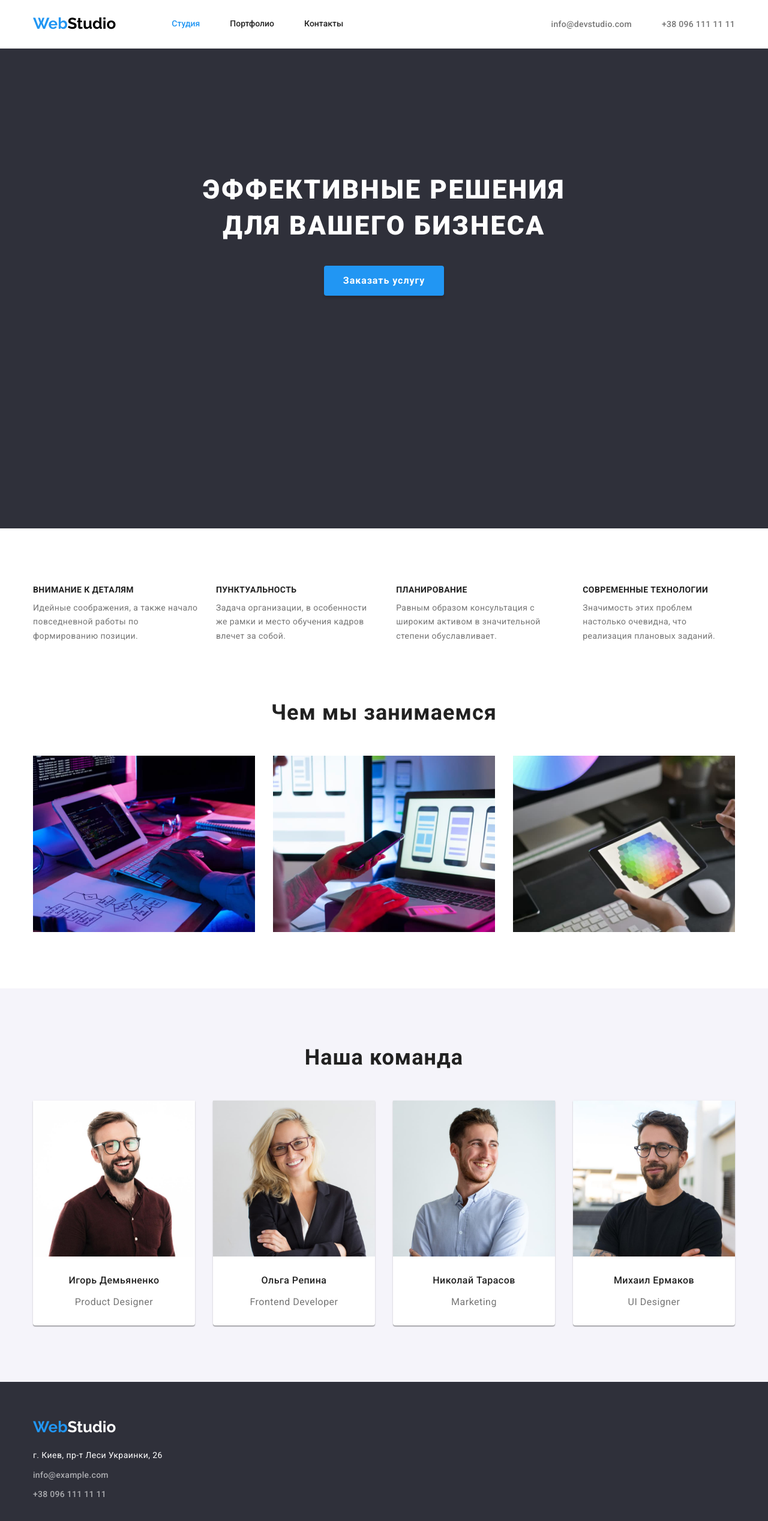
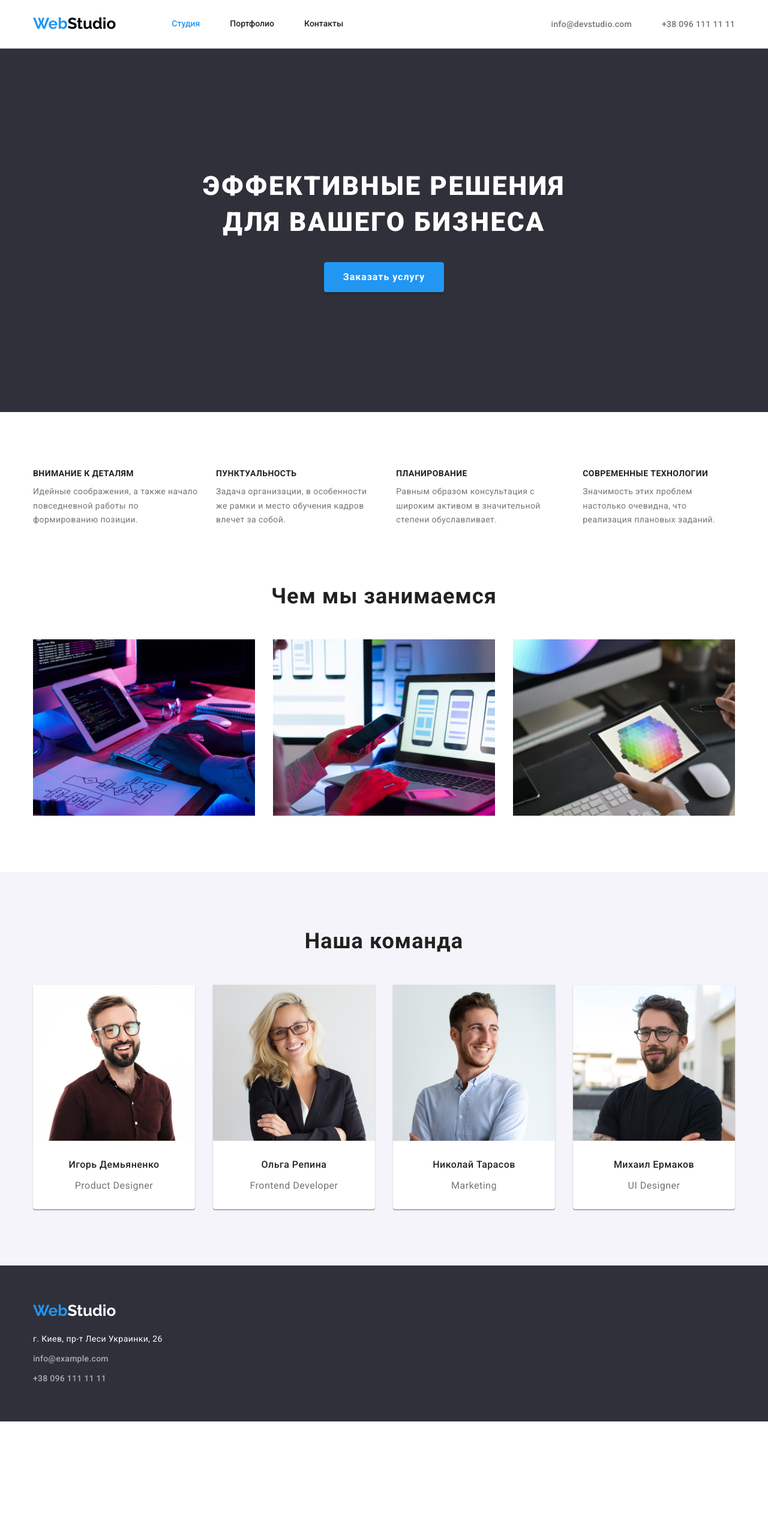
Before and after one commit to haiduknavy/goit-markup-hw-03, a plain HTML site: page index.html in a window 1280 px wide. Shown: the whole page at 60% size. After the commit the page ends 2370 px from the top, so only its background shows below. Drawn offline with nearby package versions, Linux system fonts and the light colour scheme.

Commit message:
Внесение правок

```diff
--- a/css/styles.css
+++ b/css/styles.css
@@ -1,6 +1,3 @@
-/* section {
-  outline: 1.5px solid black;
-} */
 /* Переменные */
 :root {
   --section-color-dark: #2f303a;
@@ -110,13 +107,6 @@ body {
   padding-top: 24px;
   padding-bottom: 25px;
 }
-.logo-footer {
-  display: inline-block;
-  color: var(--main-color);
-  margin-right: 0;
-  padding-top: 0;
-  padding-bottom: 20px;
-}
 .logo span {
   color: var(--hover-focus-color);
 }
@@ -141,14 +131,11 @@ body {
 }
 .hero {
   background-color: var(--section-color-dark);
-  min-height: 100vh;
-  padding-top: 94px;
-  padding-bottom: 94px;
+  padding-top: 200px;
+  padding-bottom: 200px;
 }
 .hero-container {
-  width: calc(100% / 12 * 6);
-  padding-top: 112px;
-  padding-bottom: 106px;
+  width: 696px;
   text-align: center;
   margin-right: auto;
   margin-left: auto;
@@ -258,7 +245,7 @@ body {
   display: inline-flex;
   margin-left: 0;
   margin-right: 0;
-  margin-bottom: 34px;
+  margin-bottom: 50px;
 }
 .filter-list .item:not(:last-child) {
   margin-right: 8px;
@@ -307,6 +294,14 @@ body {
   padding-top: 60px;
   padding-bottom: 60px;
 }
+.logo-footer {
+  display: inline-block;
+  color: var(--main-color);
+  margin-right: 0;
+  padding-top: 0;
+  padding-bottom: 0;
+  margin-bottom: 20px;
+}
 .footer-adress:nth-child(2) {
   font-size: 14px;
   line-height: 1.7;
@@ -315,7 +310,7 @@ body {
   color: var(--main-color);
 }
 .footer-adress-item:not(:last-child) {
-  padding-bottom: 9px;
+  margin-bottom: 9px;
 }
 .footer .link-contact {
   color: var(--footer-link-color);
```
